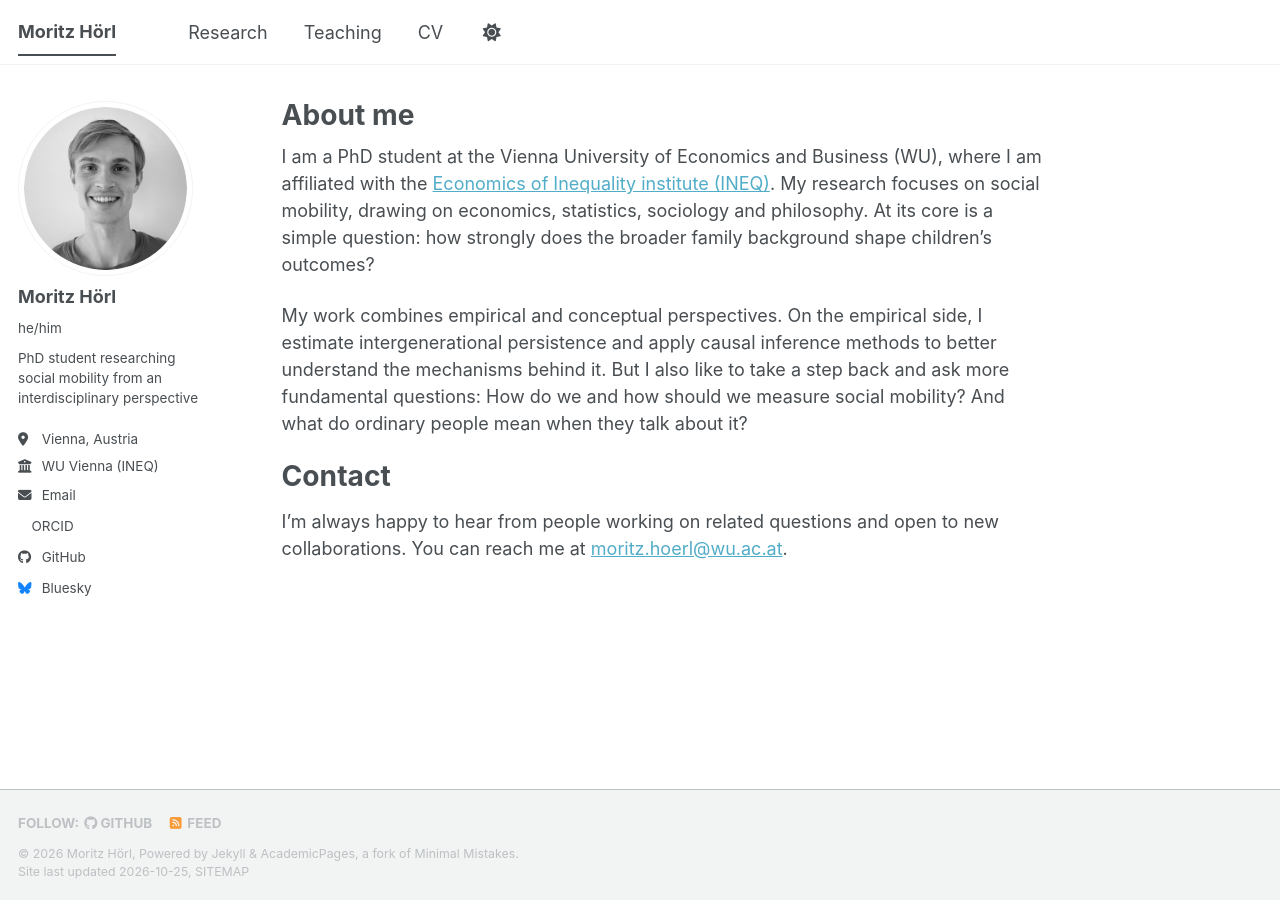
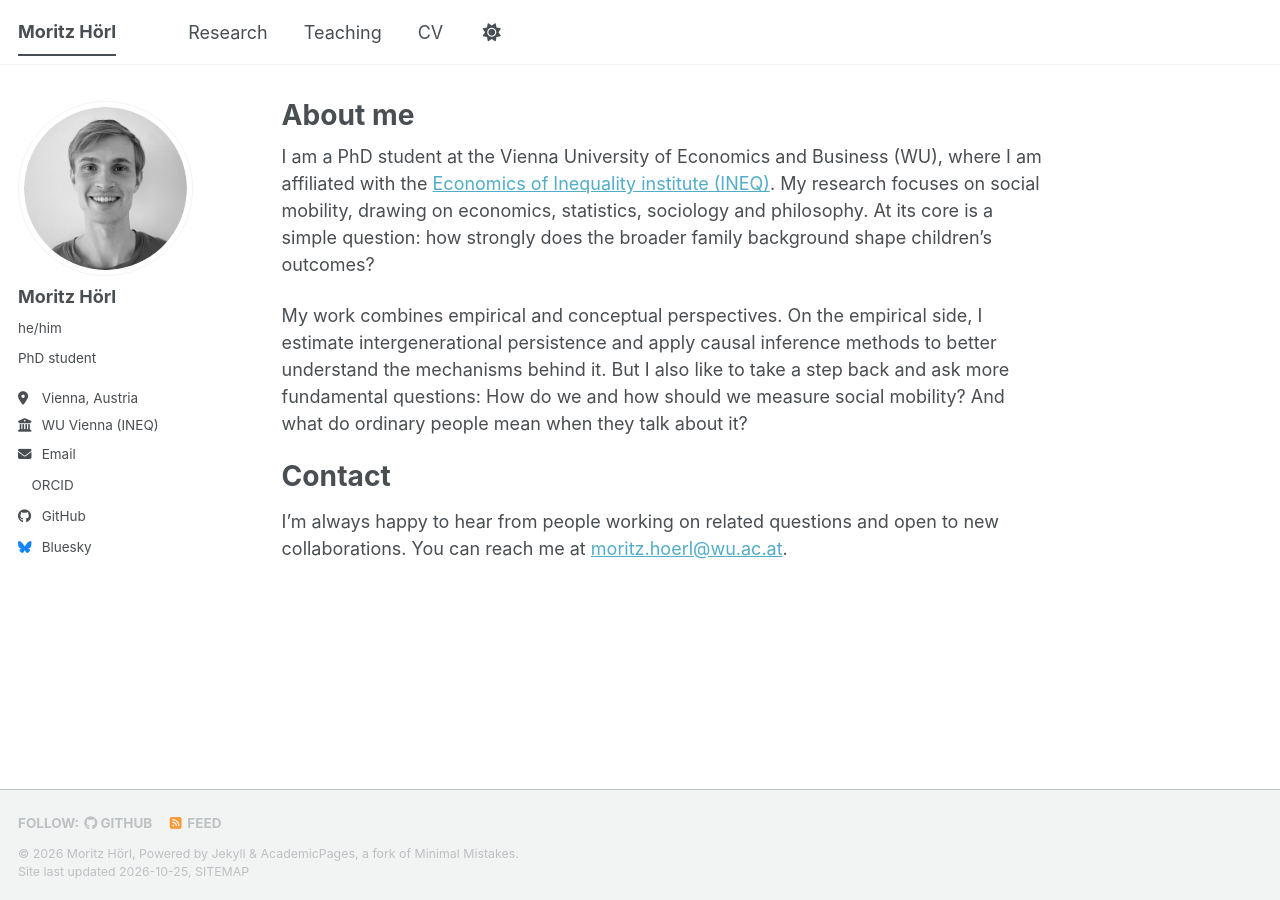
Before and after one commit to moritz-hoerl/moritz-hoerl.github.io, a Jekyll site: the page built from _pages/about.md, in a window 1280 px wide. Built offline with Jekyll 4.4.1, drawn with Linux system fonts in a browser that asks for light colours; a style sheet for code colours, icons or effects is not loaded.

Commit message:
Update _config.yml

```diff
--- a/_config.yml
+++ b/_config.yml
@@ -25,7 +25,7 @@ author:
   avatar           : "profile.png"  # Replace images/profile.png with your own photo (same file name)
   name             : "Moritz Hörl"
   pronouns         : "he/him"
-  bio              : "PhD student researching social mobility from an interdisciplinary perspective"
+  bio              : "PhD student"
   location         : "Vienna, Austria"
   employer         : "WU Vienna (INEQ)"
   uri              : # URL
```
